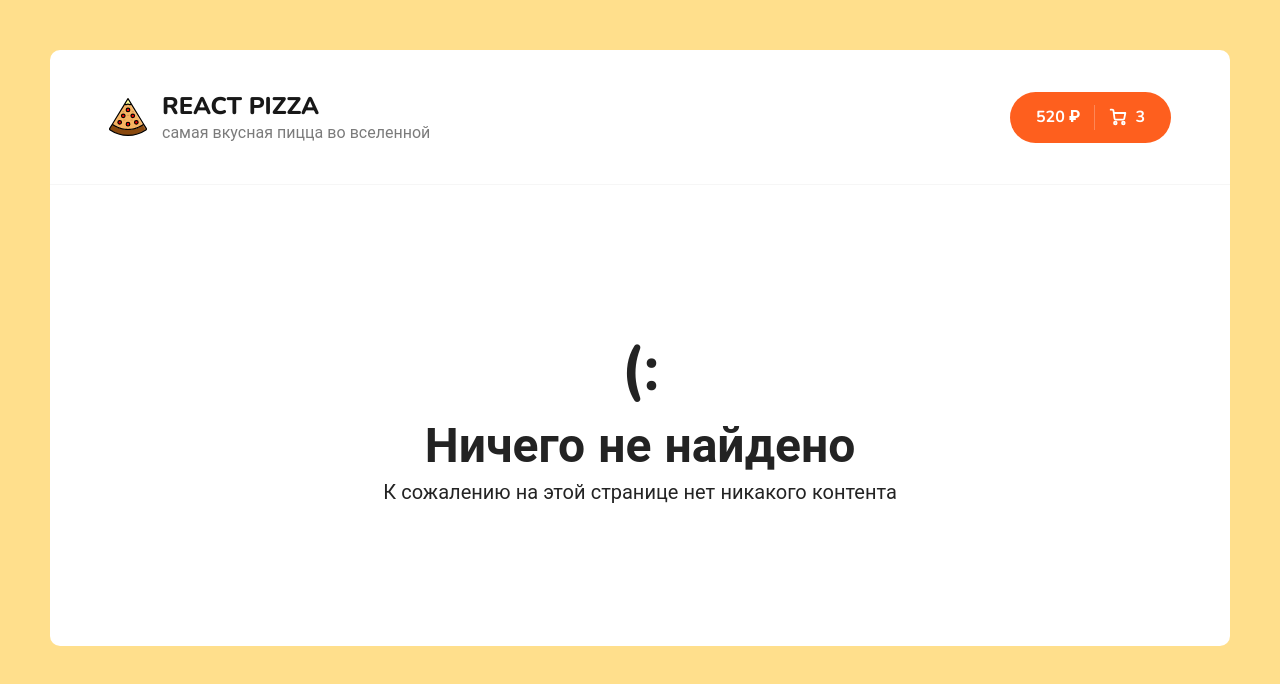
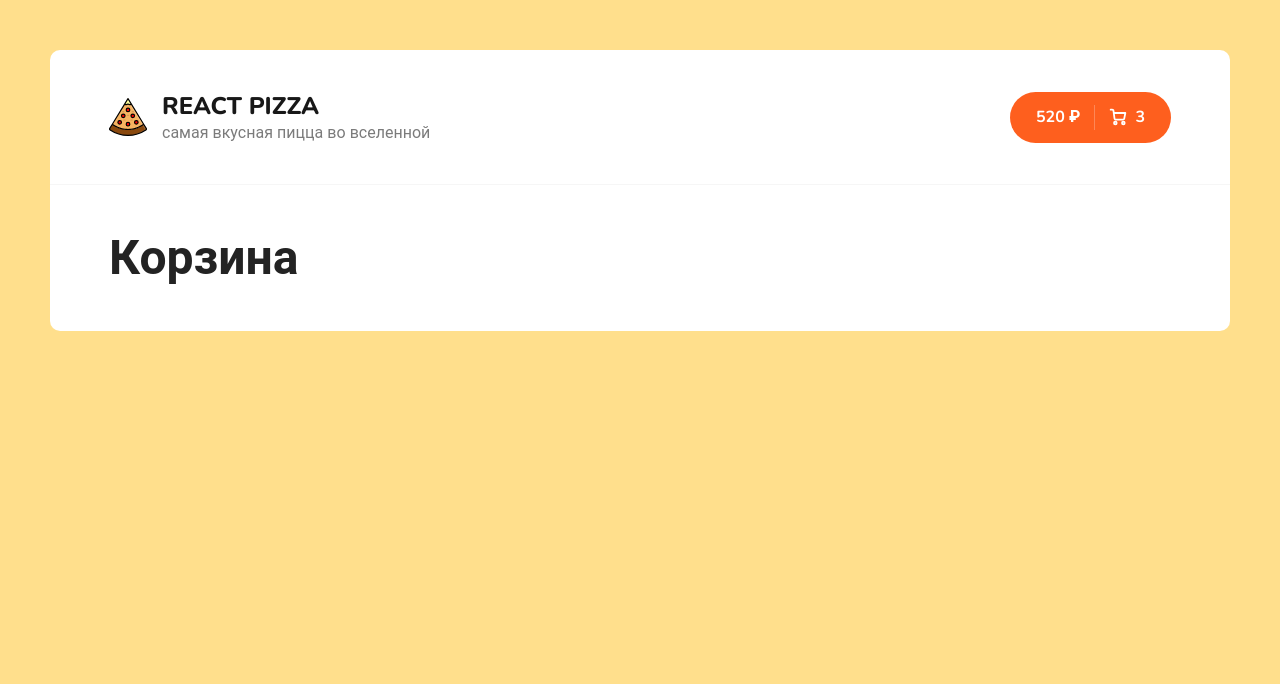
Before and after one commit to DenisTunyk/React_pizza-v2, a React (Create React App) app: page /cart in a window 1280 px wide. Shown: the top 684 px of the page. Built offline with nearby package versions, Linux system fonts and the light colour scheme.

Commit message:
lesson-7-finish

```diff
--- a/src/components/App.jsx
+++ b/src/components/App.jsx
@@ -1,7 +1,9 @@
 import React from 'react';
+import { Routes, Route } from 'react-router-dom';
 
 import { Header } from './Header/Header';
 import { Home } from '../pages/Home';
+import { Cart } from '../pages/Cart';
 import { NotFound } from '../pages/NotFound';
 
 export const App = () => {
@@ -10,7 +12,11 @@
       <Header />
       <div className="content">
         <div className="container">
-          <NotFound></NotFound>
+          <Routes>
+            <Route path="/" element={<Home />} />
+            <Route path="/cart" element={<Cart />} />
+            <Route path="*" element={<NotFound />} />
+          </Routes>
         </div>
       </div>
     </div>
--- a/src/components/Header/Header.jsx
+++ b/src/components/Header/Header.jsx
@@ -1,9 +1,11 @@
+import { Link } from 'react-router-dom';
 import LogoSvg from '../../assets/img/pizza-logo.svg';
 
 export const Header = () => {
   return (
     <div className="header">
       <div className="container">
+        <Link to="/">
           <div className="header__logo">
             <img width="38" src={LogoSvg} alt="Pizza logo" />
             <div>
@@ -11,8 +13,9 @@
               <p>самая вкусная пицца во вселенной</p>
             </div>
           </div>
+        </Link>
         <div className="header__cart">
-          <a href="/cart.html" className="button button--cart">
+          <Link to="/cart" className="button button--cart">
             <span>520 ₽</span>
             <div className="button__delimiter"></div>
             <svg
@@ -45,7 +48,7 @@
               />
             </svg>
             <span>3</span>
-          </a>
+          </Link>
         </div>
       </div>
     </div>
--- a/src/pages/Cart.jsx
+++ b/src/pages/Cart.jsx
@@ -0,0 +1,5 @@
+import React from 'react';
+
+export const Cart = () => {
+  return <h1>Корзина</h1>;
+};
```
Lines whose indentation alone changed are shown as unchanged.
